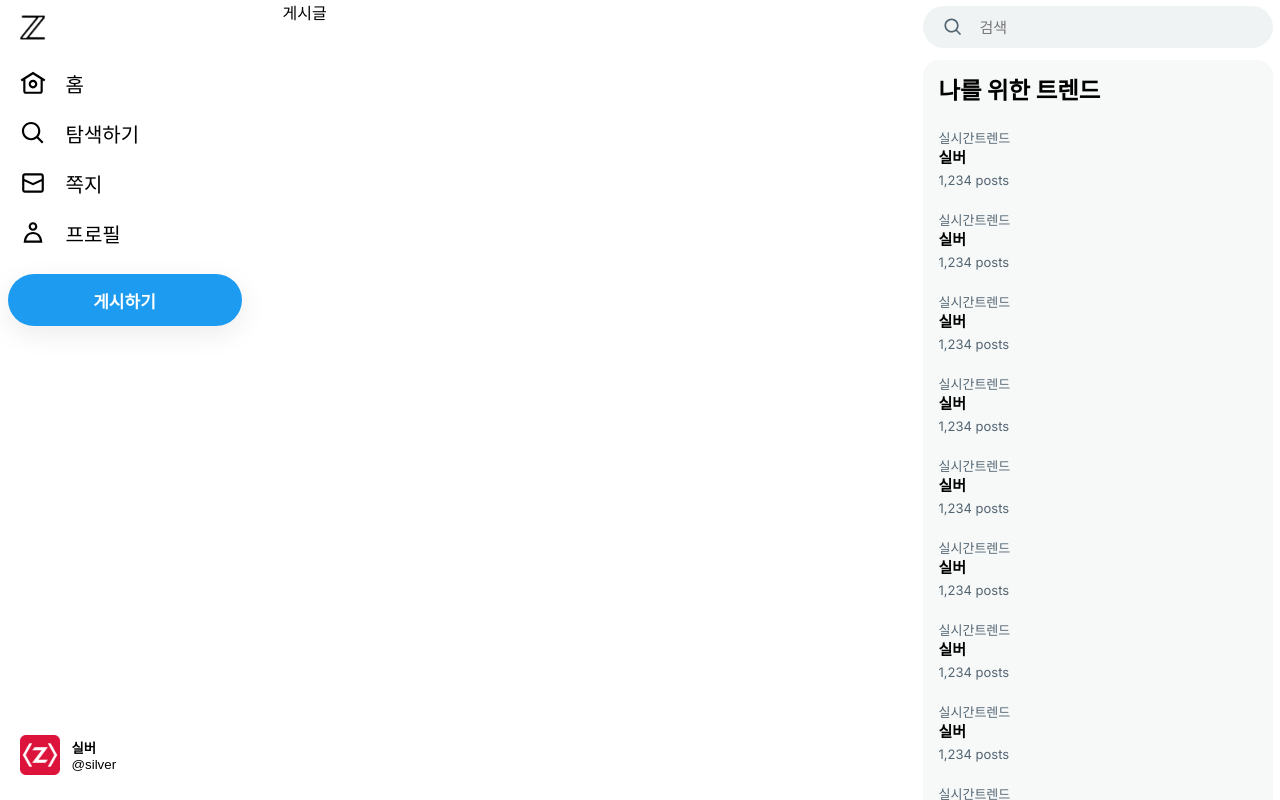
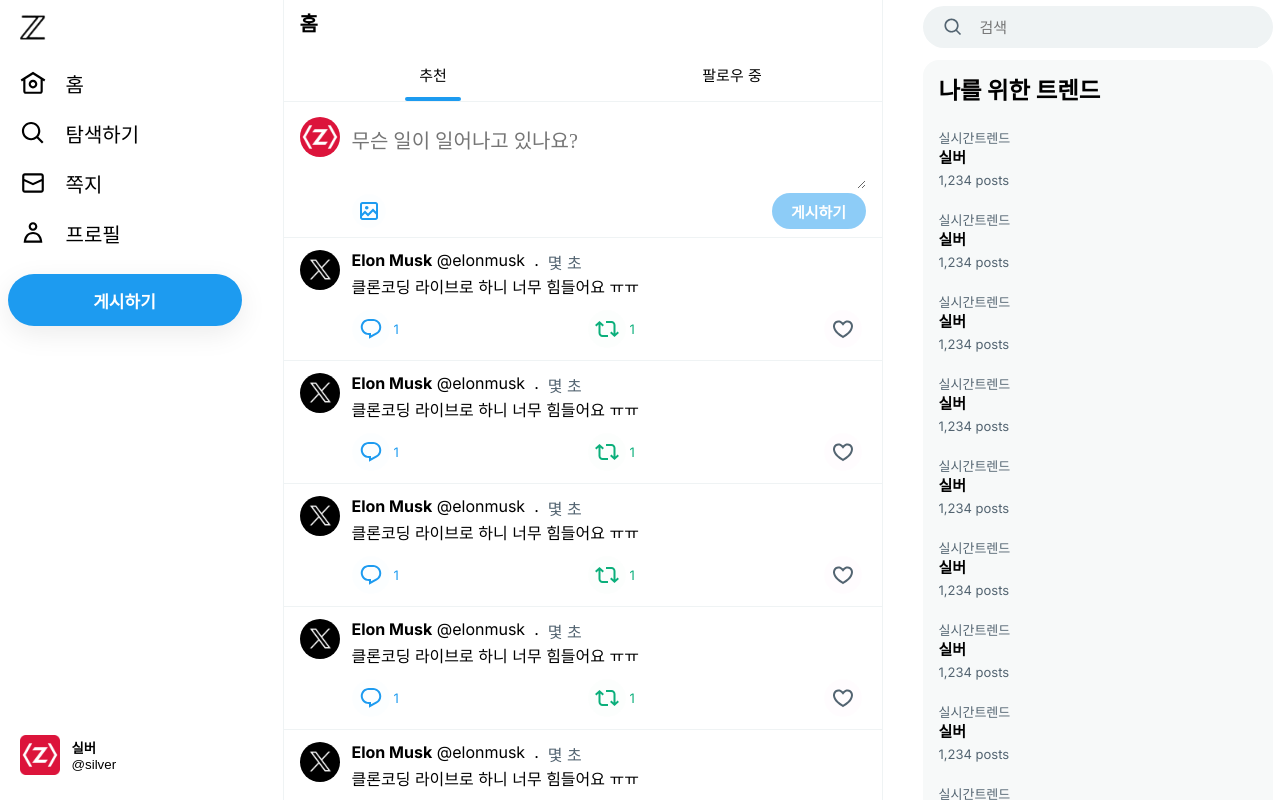
Before and after one commit to silver0108/twitter-clone-coding, a Next.js app: page /compose/tweet in a window 1280 px wide. Built offline with nearby package versions, Linux system fonts and the light colour scheme.

Commit message:
tweet 페이지 구현

```diff
--- /dev/null
+++ b/src/app/(afterLogin)/@modal/(.)compose/tweet/modal.module.css
@@ -0,0 +1,144 @@
+.modalBackground {
+  width: 100vw;
+  height: 100%;
+  display: flex;
+  justify-content: center;
+  position: absolute;
+  z-index: 10;
+  top: 0;
+  left: 0;
+  right: 0;
+  bottom: 0;
+  background-color: rgba(0, 0, 0, 0.4);
+}
+
+.modal {
+  background: #ffffff;
+  position: relative;
+  top: 5%;
+  max-width: 80vw;
+  min-width: 60vw;
+  max-height: 400px;
+  border-radius: 16px;
+  display: flex;
+  flex-direction: column;
+}
+
+.closeButton {
+  width: 34px;
+  height: 34px;
+  border-radius: 17px;
+  border: none;
+  cursor: pointer;
+  background-color: #fff;
+  position: absolute;
+  left: 8px;
+  top: 8px;
+  display: flex;
+  align-items: center;
+  justify-content: center;
+}
+
+.closeButton:hover {
+  background-color: rgba(15, 20, 25, 0.1);
+}
+
+.modalForm {
+  display: flex;
+  flex-direction: column;
+  flex: 1;
+}
+
+.modalBody {
+  padding: 0 16px;
+  flex: 1;
+  margin-top: 54px;
+  display: flex;
+}
+
+.postUserSection {
+  margin-right: 12px;
+  width: 40px;
+}
+
+.postUserImage {
+  width: 40px;
+  height: 40px;
+  border-radius: 20px;
+}
+
+.image {
+  border-radius: 20px;
+}
+
+.inputDiv {
+  flex: 1;
+}
+
+.input {
+  width: 100%;
+  border: none;
+  outline: none;
+  font-size: 20px;
+  resize: none;
+}
+
+.input::placeholder {
+  font-family: 'Malgun Gothic', sans-serif;
+}
+
+.modalFooter {
+  padding: 0 16px
+}
+
+.modalDivider {
+  width: 100%;
+  border-bottom: 1px solid rgb(239, 243, 244);
+}
+
+.footerButtons {
+  display: flex;
+  align-items: center;
+}
+
+.footerButtonLeft {
+  flex: 1;
+}
+
+.uploadButton {
+  width: 39px;
+  height: 39px;
+  border: none;
+  cursor: pointer;
+  border-radius: 17px;
+  background-color: rgb(29, 155, 240, 0.01);
+  transition-duration: 0.2s;
+  transition-property: background-color;
+  display: flex;
+  align-items: center;
+  justify-content: center;
+}
+
+.uploadButton:hover {
+  background-color: rgb(29, 155, 240, 0.01);
+}
+
+.uploadButton svg {
+  fill: rgb(29, 155, 240)
+}
+
+.actionButton {
+  cursor: pointer;
+  width: 95px;
+  height: 36px;
+  border-radius: 18px;
+  border: none;
+  margin: 8px 0;
+  background-color: rgb(29, 155, 240);
+  color: white;
+  font-size: 17px;
+}
+
+.actionButton:disabled {
+  opacity: 0.5;
+}
--- /dev/null
+++ b/src/app/(afterLogin)/@modal/(.)compose/tweet/page.tsx
@@ -0,0 +1,78 @@
+"use client";
+
+import Image from 'next/image';
+import styles from './modal.module.css';
+import { ChangeEventHandler, FormEventHandler, useRef, useState } from 'react';
+import { useRouter } from 'next/navigation';
+
+export default function TweetModal() {
+  const [content, setContent] = useState('');
+  const imageRef = useRef<HTMLInputElement>(null);
+  const router = useRouter();
+
+  const onSubmit: FormEventHandler = (e) => {
+    e.preventDefault();
+  };
+  const onClickClose = () => {
+    router.back();
+  };
+  const onClickButton = () => {
+    imageRef.current?.click();
+  };
+  const onChangeContent: ChangeEventHandler<HTMLTextAreaElement> = (e) => {
+    setContent(e.target.value);
+  };
+
+  const me = {
+    id: 'silver',
+    image: '/5Udwvqim.jpg'
+  };
+
+  return (
+    <div className={styles.modalBackground}>
+      <div className={styles.modal}>
+        <button className={styles.closeButton} onClick={onClickClose}>
+          <svg width={24} viewBox="0 0 24 24" aria-hidden="true"
+            className="r-18jsvk2 r-4qtqp9 r-yyyyoo r-z80fyv r-dnmrzs r-bnwqim r-1plcrui r-lrvibr r-19wmn03">
+            <g>
+              <path
+                d="M10.59 12L4.54 5.96l1.42-1.42L12 10.59l6.04-6.05 1.42 1.42L13.41 12l6.05 6.04-1.42 1.42L12 13.41l-6.04 6.05-1.42-1.42L10.59 12z"></path>
+            </g>
+          </svg>
+        </button>
+        <form className={styles.modalForm} onSubmit={onSubmit}>
+          <div className={styles.modalBody}>
+            <div className={styles.postUserSection}>
+              <div className={styles.postUserImage}>
+                <Image className={styles.image} src={me.image} alt={me.id} width={40} height={40}/>
+              </div>
+            </div>
+            <div className={styles.inputDiv}>
+              <textarea className={styles.input} placeholder='무슨 일이 일어나고 있나요?'
+                value={content}
+                onChange={onChangeContent}
+              />
+            </div>
+          </div>
+          <div className={styles.modalFooter}>
+            <div className={styles.modalDivider}></div>
+            <div className={styles.footerButtons}>
+              <div className={styles.footerButtonLeft}>
+                <input type='file' name='imageFiles' multiple hidden ref={imageRef}/>
+                <button className={styles.uploadButton} type='button' onClick={onClickButton}>
+                  <svg width={24} viewBox="0 0 24 24" aria-hidden="true">
+                    <g>
+                      <path
+                        d="M3 5.5C3 4.119 4.119 3 5.5 3h13C19.881 3 21 4.119 21 5.5v13c0 1.381-1.119 2.5-2.5 2.5h-13C4.119 21 3 19.881 3 18.5v-13zM5.5 5c-.276 0-.5.224-.5.5v9.086l3-3 3 3 5-5 3 3V5.5c0-.276-.224-.5-.5-.5h-13zM19 15.414l-3-3-5 5-3-3-3 3V18.5c0 .276.224.5.5.5h13c.276 0 .5-.224.5-.5v-3.086zM9.75 7C8.784 7 8 7.784 8 8.75s.784 1.75 1.75 1.75 1.75-.784 1.75-1.75S10.716 7 9.75 7z"></path>
+                    </g>
+                  </svg>
+                </button>
+              </div>
+              <button className={styles.actionButton} disabled={!content}>게시하기</button>
+            </div>
+          </div>
+        </form>
+      </div>
+    </div>
+  )
+}
--- /dev/null
+++ b/src/app/(afterLogin)/@modal/default.tsx
@@ -0,0 +1,3 @@
+export default function Default() {
+  return null;
+}
--- a/src/app/(afterLogin)/compose/tweet/page.tsx
+++ b/src/app/(afterLogin)/compose/tweet/page.tsx
@@ -1,7 +1,12 @@
-export default function Tweet() {
+import TweetModal from "../../@modal/(.)compose/tweet/page";
+import Home from "../../home/page";
+
+export default function Page() {
   return (
-    <main>
-      게시글
-    </main>
+    <>
+      {/* <div>페이지</div> */}
+      <Home />
+      {/* <TweetModal /> */}
+    </>
   )
 }
--- a/src/app/(afterLogin)/layout.module.css
+++ b/src/app/(afterLogin)/layout.module.css
@@ -118,6 +118,7 @@
   padding: 12px;
   margin-left: 5px;
   font-size: 15px;
+  width: 290px;
 }
 
 .followRecommend {
--- a/src/app/(afterLogin)/layout.tsx
+++ b/src/app/(afterLogin)/layout.tsx
@@ -8,8 +8,9 @@
 import TrendSection from "./_component/TrendSection";
 import FollowRecommend from "./_component/FollowRecommend";
 
+type Props = { children: ReactNode, modal: ReactNode}
 
-export default function AfterLoginLayout({ children }: { children: ReactNode }) {
+export default function AfterLoginLayout({ children, modal }: Props) {
   return (
     <div className={styles.container}>
       <header className={styles.leftSectionWrapper}>
@@ -55,7 +56,7 @@
           </section>
         </div>
       </div>
-
+      {modal}
     </div>
   )
 }
```
Also changed, not shown: src/app/(afterLogin)/_component/RightSearchZone.tsx (added), src/app/(afterLogin)/_component/SearchForm.tsx (added), src/app/(afterLogin)/_component/rightSearchZone.module.css (added), src/app/(afterLogin)/_component/searchForm.module.css (added).
